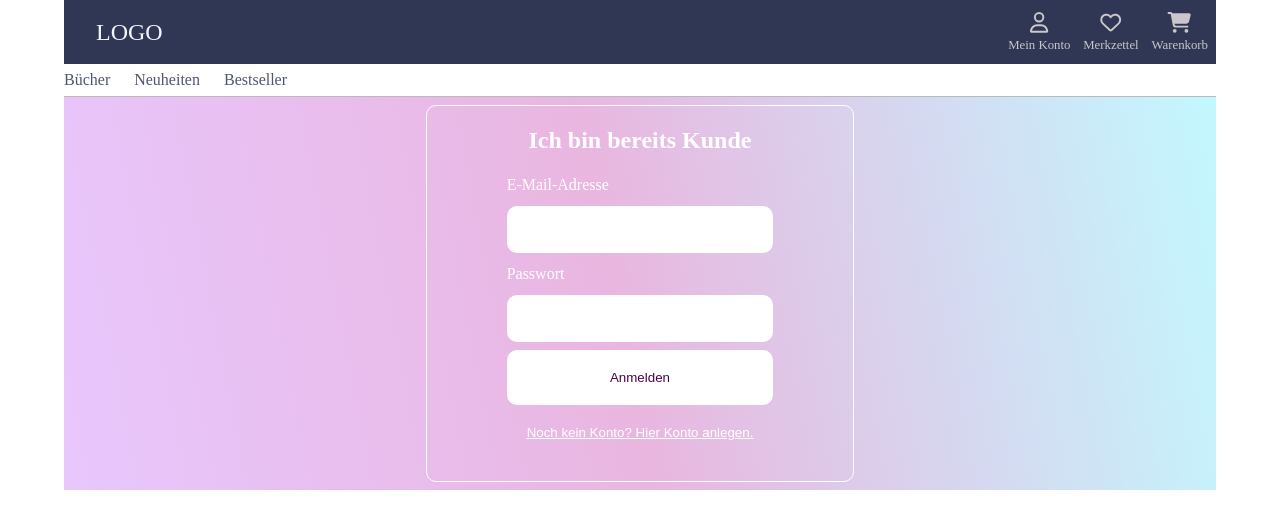
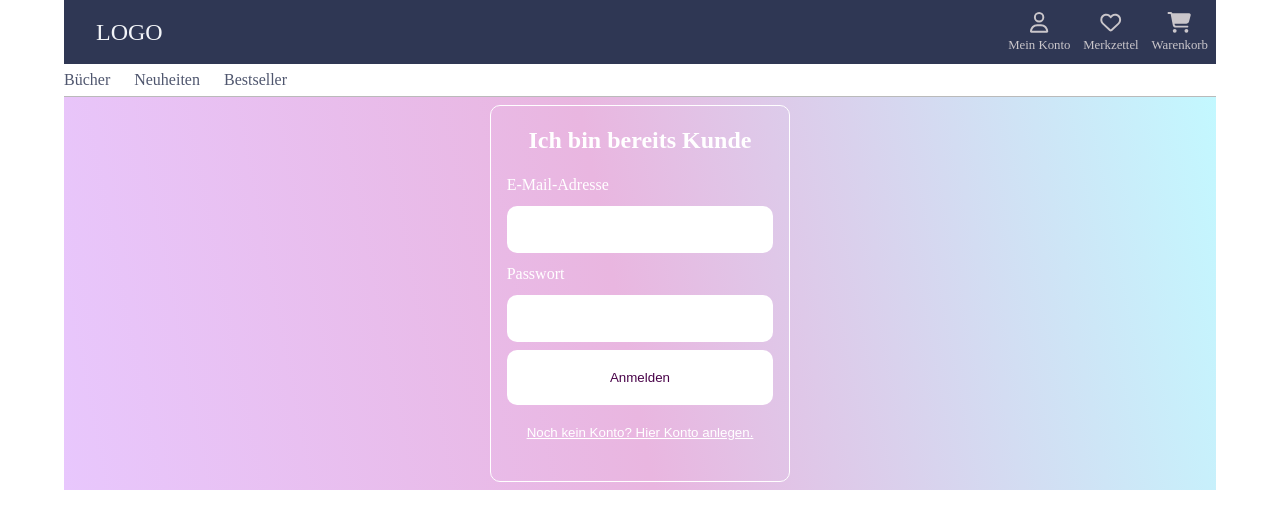
Before and after one commit to Galina-S/bookstore-final-project, a React (Vite) app: page /login in a window 1280 px wide. Shown: the top 528 px of the page. Built offline with nearby package versions, Linux system fonts and the light colour scheme.

Commit message:
changed login-style

```diff
--- a/style/login-register.scss
+++ b/style/login-register.scss
@@ -15,7 +15,7 @@
       }
       @media screen and (min-width: 600px) {
         .auth-form-container {
-          padding: 1.3rem 5rem;
+          padding: 1.3rem 1rem;
           border: 1px solid white;
           border-radius: 10px;
         }
```
